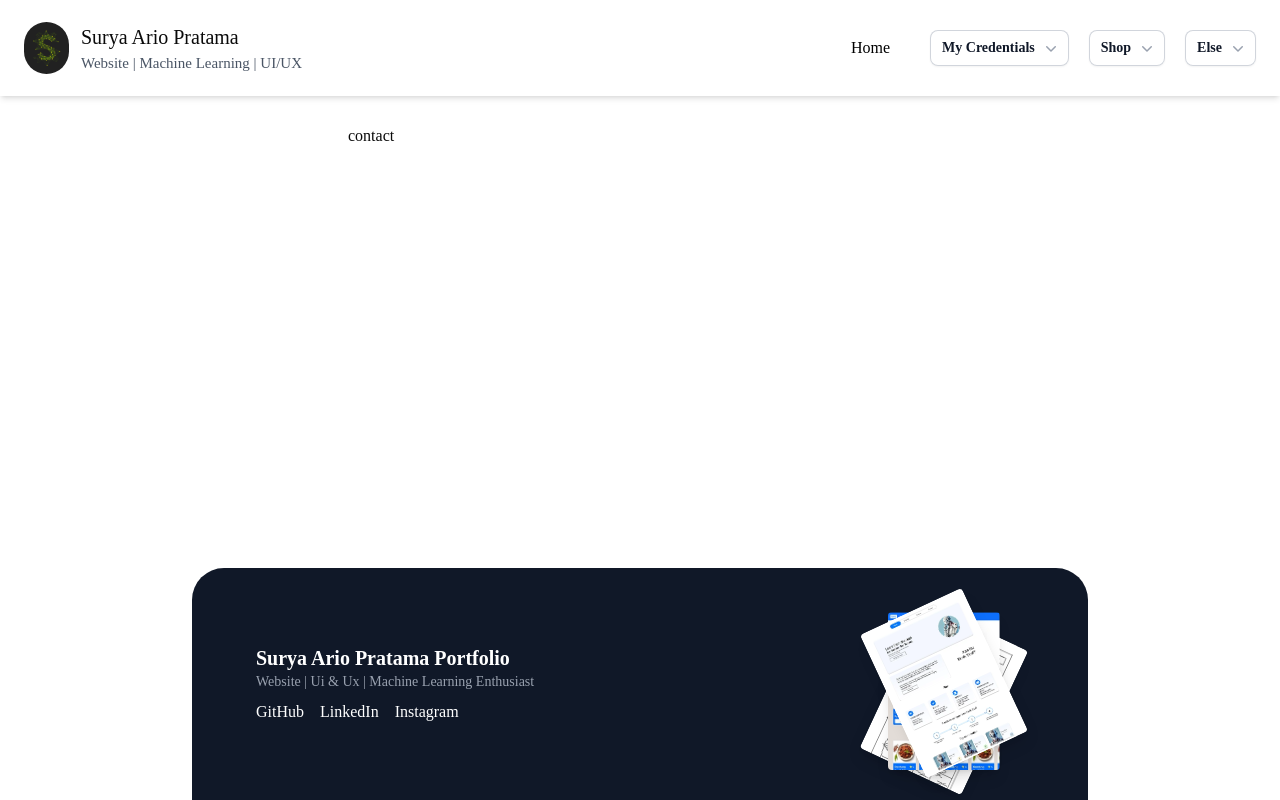
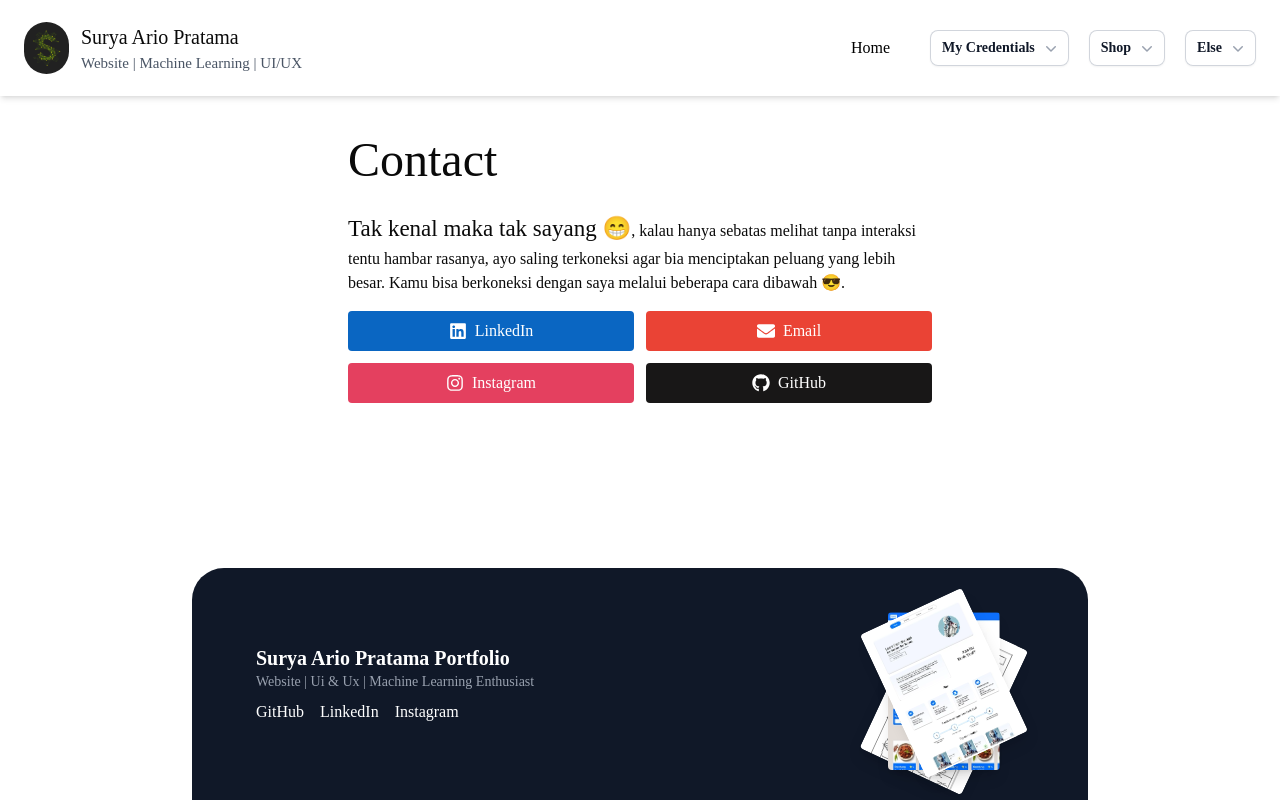
Before and after one commit to Surya54p/Portofolio-online-nextjs-2025, a Next.js app: page /contact in a window 1280 px wide. Built offline with nearby package versions, Linux system fonts and the light colour scheme.

Commit message:
fixing some style and modified contact page

```diff
--- a/src/app/(user)/contact/page.tsx
+++ b/src/app/(user)/contact/page.tsx
@@ -1,8 +1,47 @@
 // import AboutCard from "@/app/components/AboutCard";
+"use client";
+import { FaLinkedin, FaInstagram, FaGithub, FaEnvelope } from "react-icons/fa";
 export default function Contact() {
+  const openLink = (url: string) => {
+    window.open(url, "_blank");
+  };
+
   return (
     <main className="flex-grow w-full sm:w-[80%] md:max-w-[70%] lg:max-w-[50%] mx-auto p-7 rounded box-shadow-paper-effect-3d hover:shadow-none ">
-     contact
+      <div className="flex flex-col gap-4">
+        <div className="text-[48px]">Contact</div>
+        {/* konten */}
+        <span>
+          <span className="text-[23px]"> Tak kenal maka tak sayang 😁</span>, kalau hanya sebatas melihat tanpa
+          interaksi tentu hambar rasanya, ayo saling terkoneksi agar bia menciptakan peluang yang lebih besar. Kamu bisa
+          berkoneksi dengan saya melalui beberapa cara dibawah 😎.
+        </span>
+
+        {/* ================
+        button koneksi media sosial
+        ================*/}
+        <div className="lg:grid lg:grid-cols-2 flex flex-col gap-3">
+          <button title="Kunjungi LinkedIn saya"  className="flex items-center justify-center gap-2 w-full py-2 rounded text-white bg-[#0A66C2] hover:bg-[#004182] transition-colors duration-200 active:scale-95">
+            <FaLinkedin size={18} />
+            LinkedIn
+          </button>
+
+          <button title="Hubungi saya lewat email" className="flex items-center justify-center gap-2 w-full py-2 rounded text-white bg-[#EA4335] hover:bg-[#C5221F] transition-colors duration-200 active:scale-95">
+            <FaEnvelope size={18} />
+            Email
+          </button>
+
+          <button title="Kunjungi Instagram saya" className="flex items-center justify-center gap-2 w-full py-2 rounded text-white bg-[#E4405F] hover:bg-[#C13584] transition-colors duration-200 active:scale-95">
+            <FaInstagram size={18} />
+            Instagram
+          </button>
+
+          <button title="Kunjungi Github saya" className="flex items-center justify-center gap-2 w-full py-2 rounded text-white bg-[#181717] hover:bg-[#000000] transition-colors duration-200 active:scale-95">
+            <FaGithub size={18} />
+            GitHub
+          </button>
+        </div>
+      </div>
     </main>
   );
 }
--- a/src/app/(user)/page.tsx
+++ b/src/app/(user)/page.tsx
@@ -21,10 +21,15 @@ const Home = () => {
   const [showToast, setShowToast] = useState(false);
   const [toastType, setToastType] = useState<boolean>(true);
   const [totalLikes, setTotalLikes] = useState<number | null>(null);
+  const [loading, setLoading] = useState(false);
+  const Spinner = () => (
+    <div className="w-5 h-5 border-4 border-t-transparent border-white rounded-full animate-spin"></div>
+  );
 
   // POST like
   const handleSubmit = async (e: React.FormEvent) => {
     e.preventDefault();
+    setLoading(true);
     const res = await fetch("/api/like", {
       method: "POST",
       headers: { "Content-Type": "application/json" },
@@ -35,13 +40,17 @@ const Home = () => {
     if (data.status) {
       if (data.nameEmpty) {
         showCustomToast(data.message, data.status);
+        setLoading(false);
         return;
       } else if (data.nameAlreadyLiked) {
+        setLoading(false);
         showCustomToast(data.message, data.status);
       } else {
+        setLoading(false);
         showCustomToast(data.message, data.status);
       }
     } else {
+      setLoading(false);
       showCustomToast(data.message, data.status);
     }
     setNama("");
@@ -526,7 +535,20 @@ const Home = () => {
                 placeholder="Input nama untuk like"
                 className="px-6 py-3 bg-[#fff]  rounded-full w-full shadow-[0px_0.5px_10px_rgba(0,0.5,0,0.25)]"
               />
-              <PrimaryButton type="submit" buttonText="Submit" className="w-full" />
+
+              <PrimaryButton
+                type="submit"
+                buttonText={
+                  loading ? (
+                    <div className="flex items-center justify-center gap-2">
+                      <Spinner /> Processing
+                    </div>
+                  ) : (
+                    "Submit"
+                  )
+                }
+                className="w-full"
+              />
             </form>
           </div>
           {showToast && (
--- a/src/app/api/like/route.ts
+++ b/src/app/api/like/route.ts
@@ -32,7 +32,6 @@ export async function GET() {
 // simpan data
 export async function POST(req: Request) {
   const { nama } = await req.json();
-  console.log("✅ Data nama yang diterima:", nama);
   // console.log("DATABASE_URL =", process.env.DATABASE_URL);
 
   if (nama == null || nama == "") {
@@ -100,6 +99,8 @@ export async function POST(req: Request) {
     </div>
   `,
     });
+    // tampilkan dan simpand data
+    console.log("✅ Data nama yang diterima:", nama);
     return new Response(
       JSON.stringify({
         nameAlreadyLiked: false,
--- a/src/app/components/primaryButton.tsx
+++ b/src/app/components/primaryButton.tsx
@@ -4,7 +4,7 @@ import React from "react";
 import Link from "next/link";
 
 interface PrimaryButtonProps {
-  buttonText: string;
+  buttonText: React.ReactNode; // ✅ bisa string, JSX, fragment, dll
   href?: string; // kalau ada → jadi link
   onClick?: (e: React.MouseEvent<HTMLButtonElement>) => void; // ⚡ perbaiki di sini
   type?: "button" | "submit" | "reset";
--- a/src/app/components/productCard.tsx
+++ b/src/app/components/productCard.tsx
@@ -19,8 +19,6 @@ interface SnapResult {
 }
 
 export default function ProductCard({ item }: { item: Product }) {
-  // const router = useRouter();
-
   const [openModal, setOpenModal] = useState(false);
   const [userName, setUserName] = useState("");
   const [emailUser, setEmailUser] = useState("");
```
